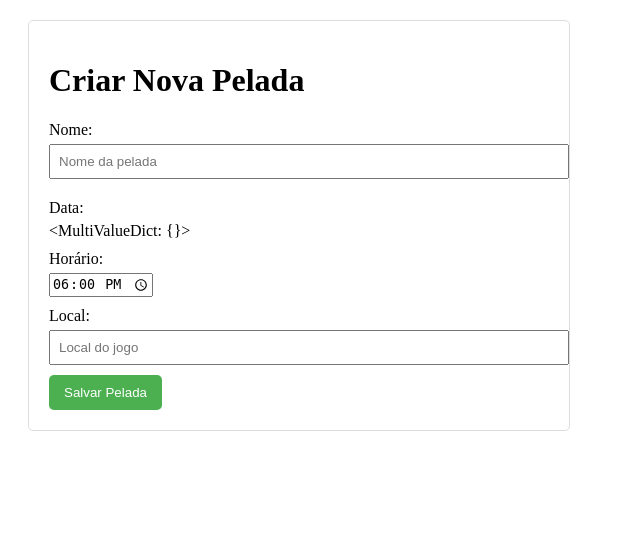
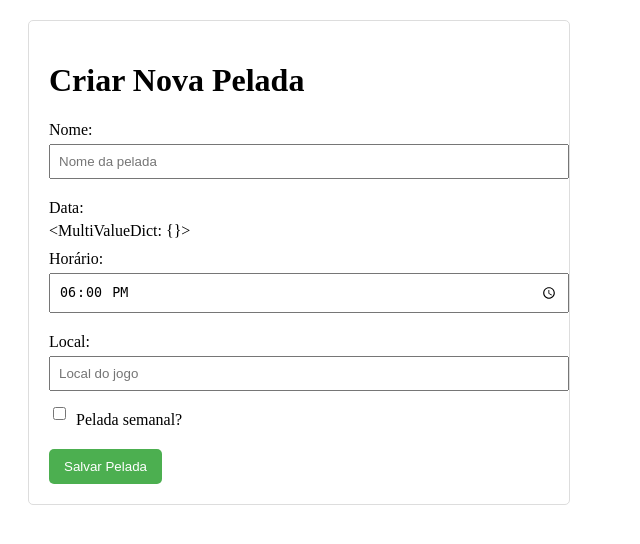
Before and after one commit to Artur-Antunes-1/FutHub_PROJETO_FDS, a Django app: page /peladas/criar/ in a window 1280 px wide. Shown: the top 544 px of the page, without its empty margins (0-640 px from the left). Run offline with Django 5.2, Linux system fonts and the light colour scheme.

Commit message:
altera html da pagina criar pelada para incluir funcao recorrente

```diff
--- a/templates/core/pelada_form.html
+++ b/templates/core/pelada_form.html
@@ -15,10 +15,17 @@
             margin: 10px 0 5px;
         }
         .form-pelada input[type="text"],
-        .form-pelada input[type="date"] {
+        .form-pelada input[type="date"],
+        .form-pelada input[type="time"],
+        .form-pelada input[type="number"],
+        .form-pelada input[type="checkbox"] {
             width: 100%;
             padding: 8px;
             margin-bottom: 10px;
+        }
+        .form-pelada input[type="checkbox"] {
+            width: auto;
+            margin-right: 10px;
         }
         .form-pelada button {
             background: #4CAF50;
@@ -27,6 +34,18 @@
             border: none;
             border-radius: 5px;
             cursor: pointer;
+            margin-top: 15px;
+        }
+        .recorrente-options {
+            margin-left: 25px;
+            padding: 10px;
+            background: #f5f5f5;
+            border-radius: 5px;
+            display: none;
+        }
+        .checkbox-container {
+            display: flex;
+            align-items: center;
         }
     </style>
 </head>
@@ -48,8 +67,49 @@
             <label for="id_local">Local:</label>
             {{ form.local }}
 
+            <div class="checkbox-container">
+                {{ form.recorrente }}
+                <label for="id_recorrente" style="display: inline;">Pelada semanal?</label>
+            </div>
+
+            <div id="recorrente-options" class="recorrente-options">
+                <label for="id_semanas_duracao">Repetir por quantas semanas?</label>
+                {{ form.semanas_duracao }}
+                <p id="dia-semana-texto" style="font-style: italic; color: #666;"></p>
+            </div>
+
             <button type="submit">Salvar Pelada</button>
         </form>
     </div>
+
+    <script>
+        // Mostra/oculta opções de recorrência
+        const checkboxRecorrente = document.getElementById('id_recorrente');
+        const divRecorrenteOptions = document.getElementById('recorrente-options');
+
+        checkboxRecorrente.addEventListener('change', function() {
+            divRecorrenteOptions.style.display = this.checked ? 'block' : 'none';
+        });
+
+        // Atualiza o texto do dia da semana quando a data muda
+        const inputData = document.getElementById('id_data');
+        const diaSemanaTexto = document.getElementById('dia-semana-texto');
+
+        inputData.addEventListener('change', function() {
+            if (this.value) {
+                const dias = ['Domingo', 'Segunda-feira', 'Terça-feira', 'Quarta-feira',
+                              'Quinta-feira', 'Sexta-feira', 'Sábado'];
+                const data = new Date(this.value);
+                const diaSemana = dias[data.getDay()];
+                diaSemanaTexto.textContent = `A pelada se repetirá às ${diaSemana}s`;
+            }
+        });
+
+        // Mostra as opções se já estiver marcado ao carregar (para edição)
+        if (checkboxRecorrente.checked) {
+            divRecorrenteOptions.style.display = 'block';
+            inputData.dispatchEvent(new Event('change'));
+        }
+    </script>
 </body>
 </html>
```
